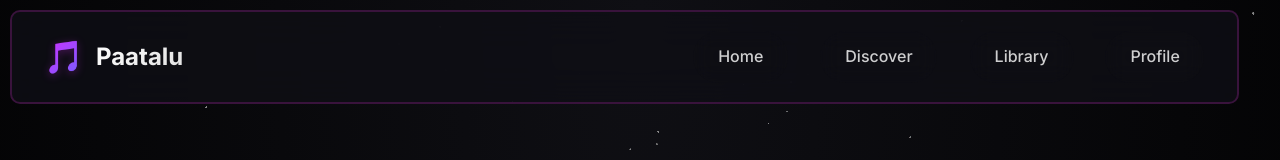
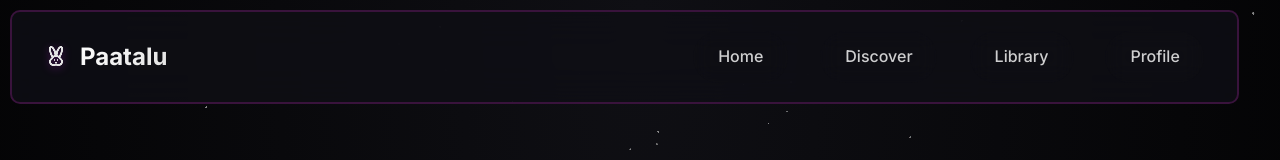
Before and after one commit to Sharath-eng18/Paatalu_React, a React (Vite) app: page / in a window 1280 px wide. Shown: the top 160 px of the page. Built offline with nearby package versions, Linux system fonts and the light colour scheme.

Commit message:
Update Header.jsx

```diff
--- a/src/components/Header/Header.jsx
+++ b/src/components/Header/Header.jsx
@@ -31,7 +31,7 @@ const Header = () => {
 
         <div className="header-content">
           <a href="/" className="logo">
-            <span className="logo-icon">🎵</span>
+            <span className="logo-icon"><img src="/favicon.png" alt="" /></span>
             <span className="logo-text">Paatalu</span>
           </a>
 
```
